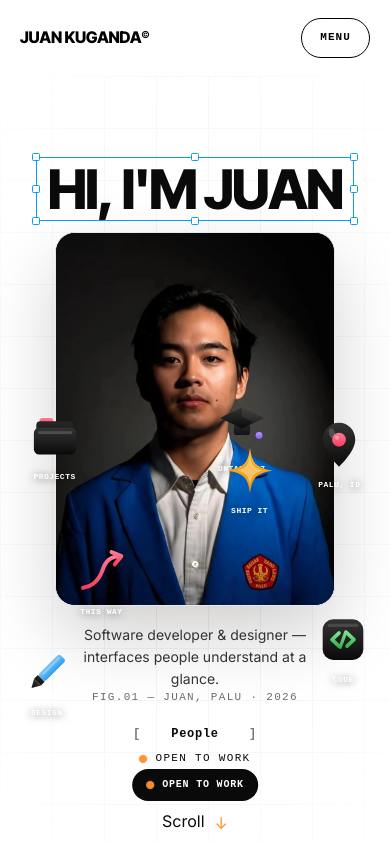
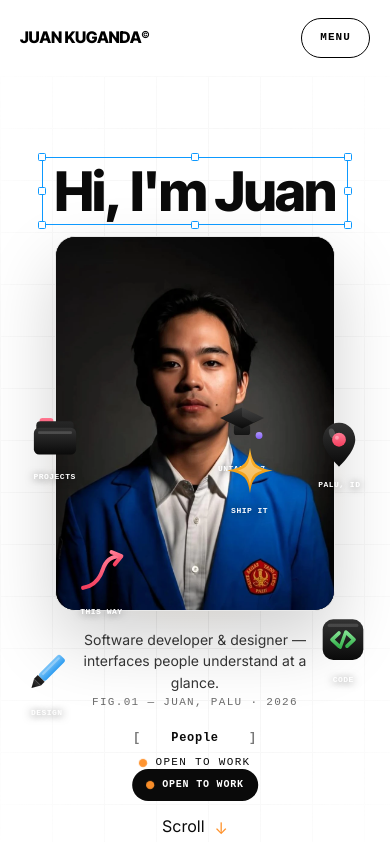
Before and after one commit to juanKuganda/portofoliov3, a React (Vite) app: page / in a window 390 px wide. Shown: the top 842 px of the page. Built offline with nearby package versions, Linux system fonts and the light colour scheme; a web font is replaced by a local one.

Commit message:
Hero v12 styles (2/2)

```diff
--- a/src/index.css
+++ b/src/index.css
@@ -529,6 +529,7 @@ a {
   top: clamp(8px, 2.5vh, 24px);
   left: var(--pad);
   text-align: left;
+  max-width: 360px;
 }
 .corner-tr {
   top: clamp(8px, 2.5vh, 24px);
@@ -569,15 +570,6 @@ a {
   background: var(--signal);
   display: inline-block;
   animation: dot-pulse 2.2s ease-in-out infinite;
-}
-.reel-hello {
-  margin: 0 0 8px;
-  font-family: var(--font-mono);
-  font-size: 12px;
-  letter-spacing: 0.18em;
-  text-transform: uppercase;
-  color: #555;
-  text-align: left;
 }
 .reel-hi-mask {
   overflow: hidden;
@@ -589,18 +581,18 @@ a {
   z-index: 3;
   text-align: left;
 }
-/* v9: the name lives in the top-left corner — strong but not
-   monumental; the portrait is the star now. */
+/* v12: the greeting is simply "Hi, I'm Juan" — sentence case,
+   friendly, one line. */
 .reel-hi {
   margin: 0;
   font-family: var(--font-display);
   font-weight: 800;
-  letter-spacing: -0.04em;
-  line-height: 0.92;
-  font-size: clamp(40px, 4.6vw, 66px);
+  letter-spacing: -0.03em;
+  line-height: 1;
+  font-size: clamp(34px, 3.8vw, 54px);
   color: var(--ink);
   text-align: left;
-  text-transform: uppercase;
+  white-space: nowrap;
 }
 .reel-hi-line {
   display: block;
@@ -1051,7 +1043,6 @@ a.sticker:focus-visible .doodle-pill {
     margin: 6px -24px -20px;
     max-width: 100%;
   }
-  .reel-hello,
   .reel-hi,
   .reel-sub {
     text-align: center;
```
